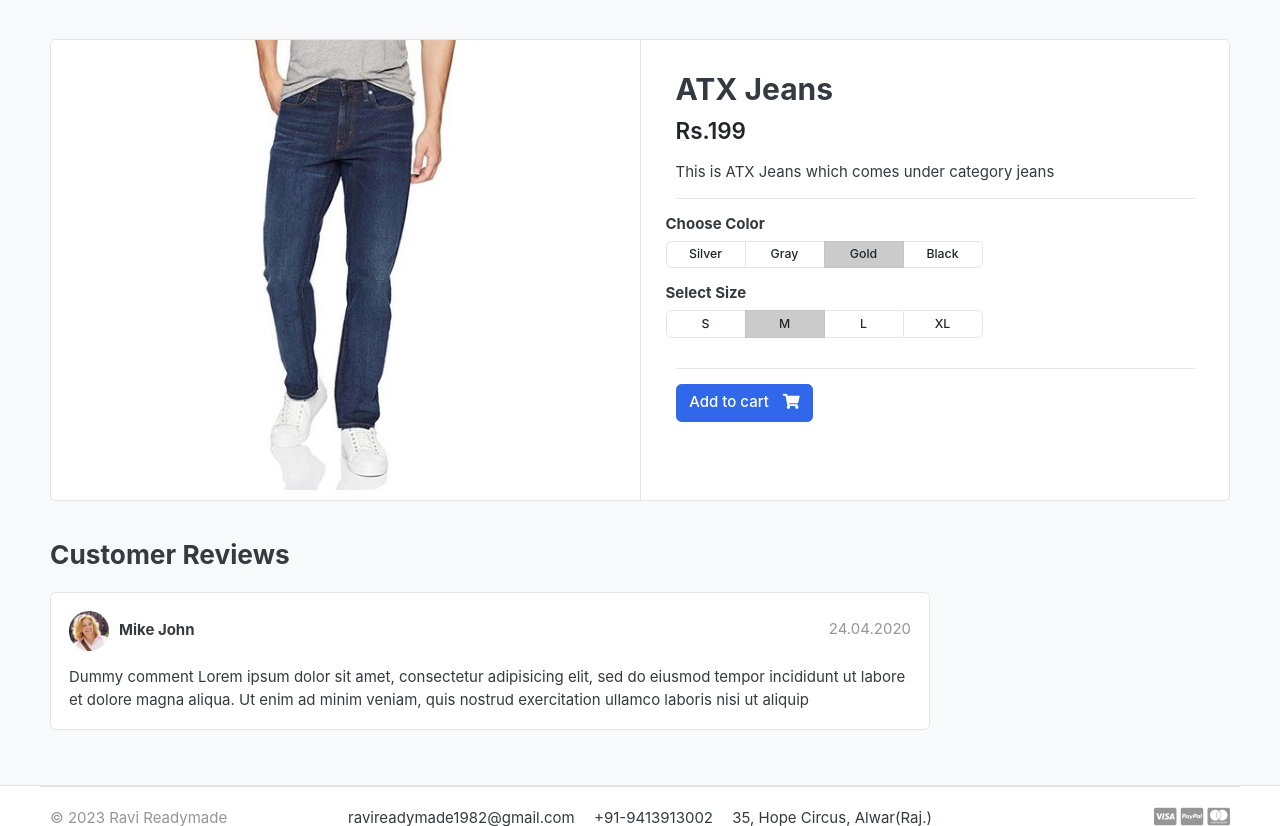
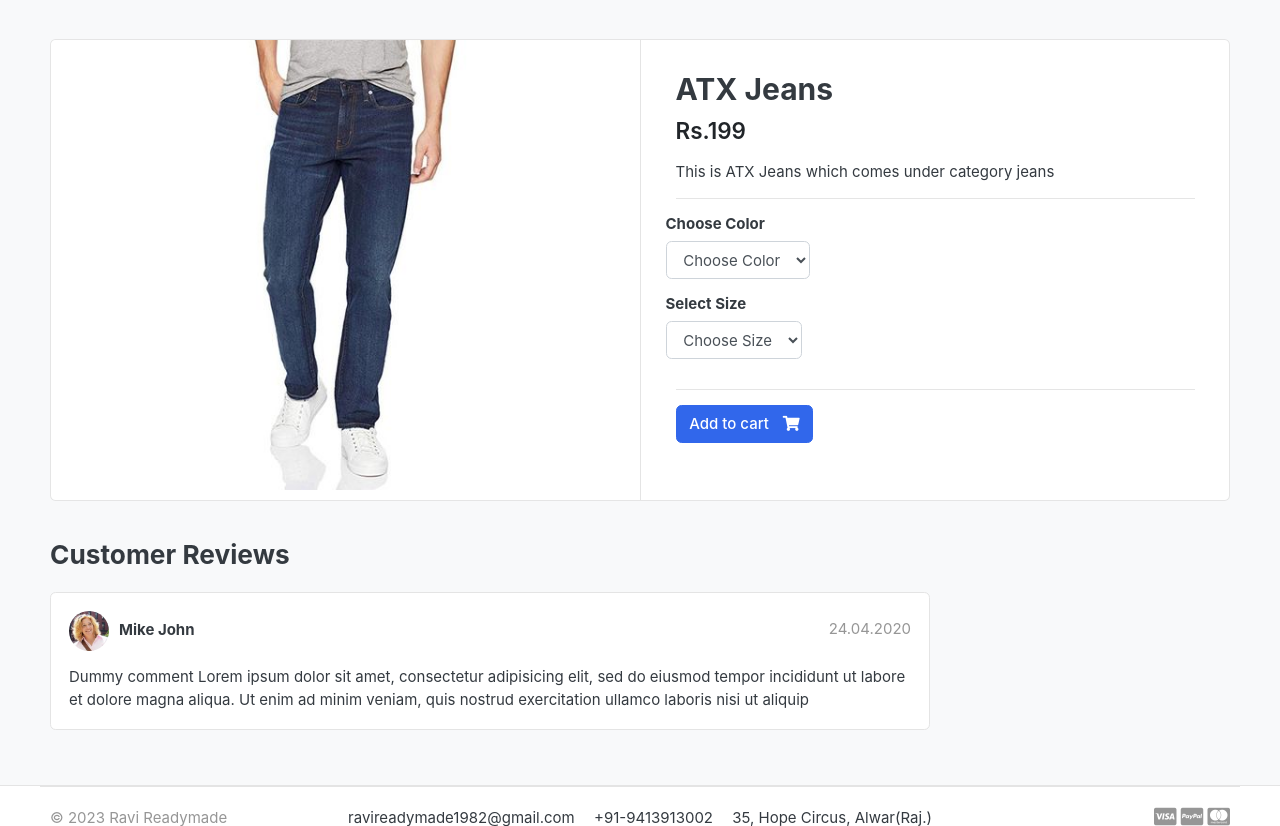
Before and after one commit to ParvMethi/ECommerce-Django, a Django app: page /store/category/jeans/atx-jeans/ in a window 1280 px wide. Shown: the part 119-945 px from the top of the page. Run offline with Django 4.2, Linux system fonts and the light colour scheme; data comes from the database, SQL or seed files in the repository; both versions use the stored data as it was after the commit; data that the repository does not hold is empty; some libraries are stand-ins or nearby versions; some web fonts are replaced.

Commit message:
variation_logic_in_carts

```diff
--- a/carts/models.py
+++ b/carts/models.py
@@ -1,5 +1,5 @@
 from django.db import models
-from store.models import Product
+from store.models import Product, Variation
 
 # Create your models here.
 class Cart(models.Model):
@@ -11,6 +11,7 @@ class Cart(models.Model):
 
 class CartItem(models.Model):
     product = models.ForeignKey(Product, on_delete=models.CASCADE)
+    variations = models.ManyToManyField(Variation, blank=True)
     cart = models.ForeignKey(Cart, on_delete=models.CASCADE)
     quantity = models.IntegerField()
     is_active = models.BooleanField(default=True)
@@ -19,4 +20,4 @@ class CartItem(models.Model):
         return self.product.price*self.quantity
 
     def __str__(self) -> str:
-        return self.product
+        return self.product.product_name
--- a/carts/urls.py
+++ b/carts/urls.py
@@ -4,6 +4,6 @@ from carts.views import cart, add_cart, remove_cart, remove_cart_item
 urlpatterns = [
     path('', cart, name='cart'),
     path('add_cart/<int:product_id>/', add_cart, name='add_cart'),
-    path('remove_cart/<int:product_id>/', remove_cart, name='remove_cart'),
-    path('remove_cart_item/<int:product_id>/', remove_cart_item, name='remove_cart_item'),
+    path('remove_cart/<int:product_id>/<int:cart_item_id>/', remove_cart, name='remove_cart'),
+    path('remove_cart_item/<int:product_id>/<int:cart_item_id>/', remove_cart_item, name='remove_cart_item'),
 ]
--- a/carts/views.py
+++ b/carts/views.py
@@ -1,6 +1,6 @@
 from django.shortcuts import redirect, render
 from carts.models import Cart, CartItem
-from store.models import Product
+from store.models import Product, Variation
 
 # Create your views here.
 def _cart_id(request):
@@ -12,24 +12,63 @@ def _cart_id(request):
 
 def add_cart(request, product_id):
     product = Product.objects.get(id = product_id) #getting the product
+    product_variation = []
+    if request.method == 'POST':
+        for item in request.POST:
+            key = item
+            value = request.POST[key]
+
+            try:
+                variation = Variation.objects.get(product = product,variation_category__iexact=key, variation_value__iexact=value)
+                product_variation.append(variation)
+            except Exception:
+                pass
     try:
         cart = Cart.objects.get(cart_id = _cart_id(request)) #getting the cart
     except Cart.DoesNotExist:
         cart = Cart.objects.create(cart_id = _cart_id(request))
     cart.save()
-    try:
-        cart_item = CartItem.objects.get(product=product, cart=cart)
-        cart_item.quantity += 1
-    except CartItem.DoesNotExist:
+
+    is_cart_item_exists = CartItem.objects.filter(product=product, cart=cart).exists()
+
+    if is_cart_item_exists:
+        cart_item = CartItem.objects.filter(product=product, cart=cart)
+        # existing variations->database
+        # current variations -> product_variation
+        # item_id -> database
+        ex_var_list=[]
+        id=[]
+        for item in cart_item:
+            existing_variation = item.variations.all()
+            ex_var_list.append(list(existing_variation))
+            id.append(item.id)
+        if product_variation in ex_var_list:
+            # increase the cart item quantity
+            index = ex_var_list.index(product_variation)
+            item_id = id[index]
+            item = CartItem.objects.get(product=product, id = item_id)
+            item.quantity += 1
+            item.save()
+
+        else:
+            item = CartItem.objects.create(product = product, quantity = 1, cart = cart)
+            if len(product_variation) > 0:
+                item.variations.clear()
+                item.variations.add(*product_variation)
+            item.save()
+    else:
         cart_item = CartItem.objects.create(product=product, cart=cart, quantity=1)
-    cart_item.save()
+        if len(product_variation) > 0:
+            cart_item.variations.clear()
+            cart_item.variations.add(*product_variation)
+        cart_item.save()
     return redirect('cart')
 
 
-def remove_cart(request, product_id):
+def remove_cart(request, product_id, cart_item_id):
     product = Product.objects.get(id = product_id) #getting the product
     cart = Cart.objects.get(cart_id = _cart_id(request)) #getting the cart
-    cart_item = CartItem.objects.get(product=product, cart=cart)
+    cart_item = CartItem.objects.get(product=product, cart=cart, id = cart_item_id)
     if cart_item.quantity > 1:
         cart_item.quantity -= 1
         cart_item.save()
@@ -38,10 +77,10 @@ def remove_cart(request, product_id):
     return redirect('cart')
 
 
-def remove_cart_item(request, product_id):
+def remove_cart_item(request, product_id, cart_item_id):
     product = Product.objects.get(id = product_id) #getting the product
     cart = Cart.objects.get(cart_id = _cart_id(request)) #getting the cart
-    cart_item = CartItem.objects.get(product=product, cart=cart)
+    cart_item = CartItem.objects.get(product=product, cart=cart, id = cart_item_id)
     cart_item.delete()
 
     return redirect('cart')
--- a/store/models.py
+++ b/store/models.py
@@ -19,3 +19,27 @@ class Product(models.Model):
 
     def get_url(self):
         return reverse('product_detail', args=[self.category.slug, self.slug])
+
+variation_category_choice = (
+    ('color', 'color'),
+    ('size', 'size',)
+)
+
+class VariationManager(models.Manager):
+    def colors(self):
+        return super(VariationManager, self).filter(variation_category='color', is_active = True)
+    def sizes(self):
+        return super(VariationManager, self).filter(variation_category='size', is_active = True)
+
+
+class Variation(models.Model):
+    product = models.ForeignKey(Product, on_delete=models.CASCADE)
+    variation_category = models.CharField(max_length=100, choices=variation_category_choice)
+    variation_value = models.CharField(max_length=100)
+    is_active = models.BooleanField(default=True)
+    created_date = models.DateTimeField(auto_now=True)
+
+    objects = VariationManager()
+
+    def __str__(self) -> str:
+        return self.variation_value
--- a/store/views.py
+++ b/store/views.py
@@ -44,7 +44,7 @@ def product_detail(request, category_slug = None, product_slug = None):
         raise e
     context = {
         'single_product': single_product,
-        'in_cart': in_cart
+        'in_cart': in_cart,
     }
     return render(request, 'store/product_detail.html', context)
 
--- a/templates/store/product_detail.html
+++ b/templates/store/product_detail.html
@@ -17,6 +17,8 @@
           </article> <!-- gallery-wrap .end// -->
         </aside>
         <main class="col-md-6 border-left">
+          <form action="{% url 'add_cart' single_product.id %}" method="POST">
+          {% csrf_token %}
             <article class="content-body">
 
               <h2 class="title">{{single_product.product_name}}</h2>
@@ -32,54 +34,35 @@
               <div class="row">
                 <div class="item-option-select">
                   <h6>Choose Color</h6>
-                <div class="btn-group btn-group-sm btn-group-toggle" data-toggle="buttons">
-                  <label class="btn btn-light">
-                    <input type="radio" name="radio_color"> Silver
-                  </label>
-                  <label class="btn btn-light">
-                    <input type="radio" name="radio_color" > Gray
-                  </label>
-                  <label class="btn btn-light active">
-                    <input type="radio" name="radio_color checked"> Gold
-                  </label>
-                  <label class="btn btn-light">
-                    <input type="radio" name="radio_color"> Black
-                  </label>
-                </div>
+                    <select name="color" class="form-control" required>
+                      <option value="" disabled selected>Choose Color</option>
+                      {% for variation in single_product.variation_set.colors %}
+                      <option value="{{variation.variation_value | lower}}">{{variation.variation_value | capfirst}}</option>
+                      {% endfor %}
+                    </select>
                 </div>
               </div> <!-- row.// -->
               <div class="row">
                 <div class="item-option-select">
                   <h6>Select Size</h6>
-                <div class="btn-group btn-group-sm btn-group-toggle" data-toggle="buttons">
-                  <label class="btn btn-light">
-                    <input type="radio" name="radio_color"> S
-                  </label>
-                  <label class="btn btn-light active">
-                    <input type="radio" name="radio_color" checked> M
-                  </label>
-                  <label class="btn btn-light">
-                    <input type="radio" name="radio_color"> L
-                  </label>
-                  <label class="btn btn-light">
-                    <input type="radio" name="radio_color"> XL
-                  </label>
-                </div>
+                  <select name="size" class="form-control" required>
+                    <option value="" disabled selected>Choose Size</option>
+                    {% for variation in single_product.variation_set.sizes %}
+                    <option value="{{variation.variation_value | lower}}">{{variation.variation_value | capfirst}}</option>
+                    {% endfor %}
+                  </select>
                 </div>
               </div> <!-- row.// -->
               <hr>
-        {% if single_product.stock <= 0 %}
-        <h5 class='text-danger'>Out of  Stock</h5>
+              {% if single_product.stock <= 0 %} <h5 class='text-danger'>Out of Stock</h5>
                 {% else %}
-          {% if in_cart %}
-            <a href="#" class="btn  btn-success"> <span class="text">Added to cart</span> <i class="fas fa-check"></i>  </a>
-            <a href="{% url 'cart' %}" class="btn  btn-outline-primary"> <span class="text">View Cart</span> <i class="fas fa-eye"></i>  </a>
 
-          {% else %}
-            <a href="{% url 'add_cart' single_product.id %}" class="btn  btn-primary"> <span class="text">Add to cart</span> <i class="fas fa-shopping-cart"></i>  </a>
-          {% endif %}
+                  <button type="submit" class="btn  btn-primary"> <span class="text">Add to
+                      cart</span> <i class="fas fa-shopping-cart"></i> </button>
+
                 {% endif %}
             </article> <!-- product-info-aside .// -->
+          </form>
         </main> <!-- col.// -->
       </div> <!-- row.// -->
     </div> <!-- card.// -->
```
Also changed, not shown: carts/admin.py (+9 -2 lines), store/admin.py (+7 -1 lines), templates/store/cart.html (+16 -5 lines), carts/migrations/0002_cartitem_variations.py (added), db.sqlite3, store/migrations/0002_variation.py (added). Lines whose indentation alone changed are shown as unchanged.
